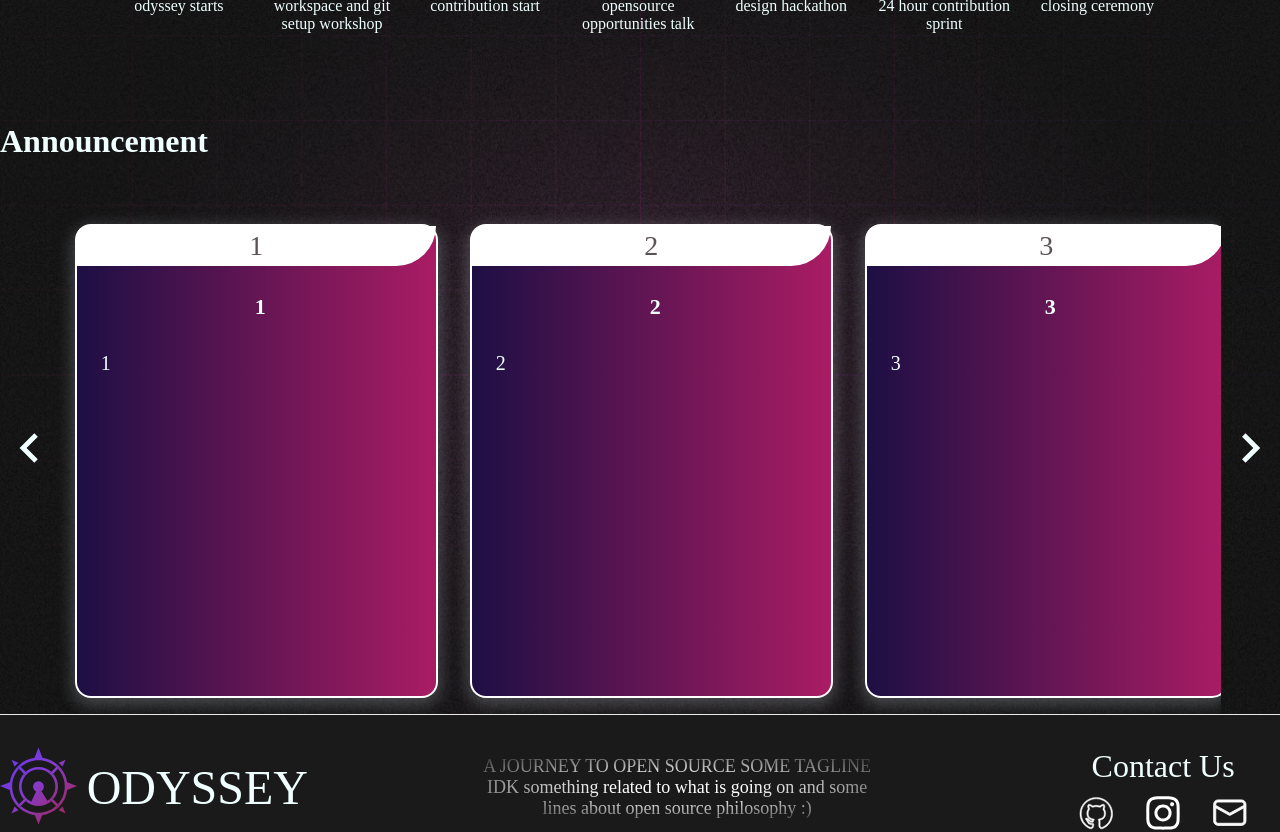
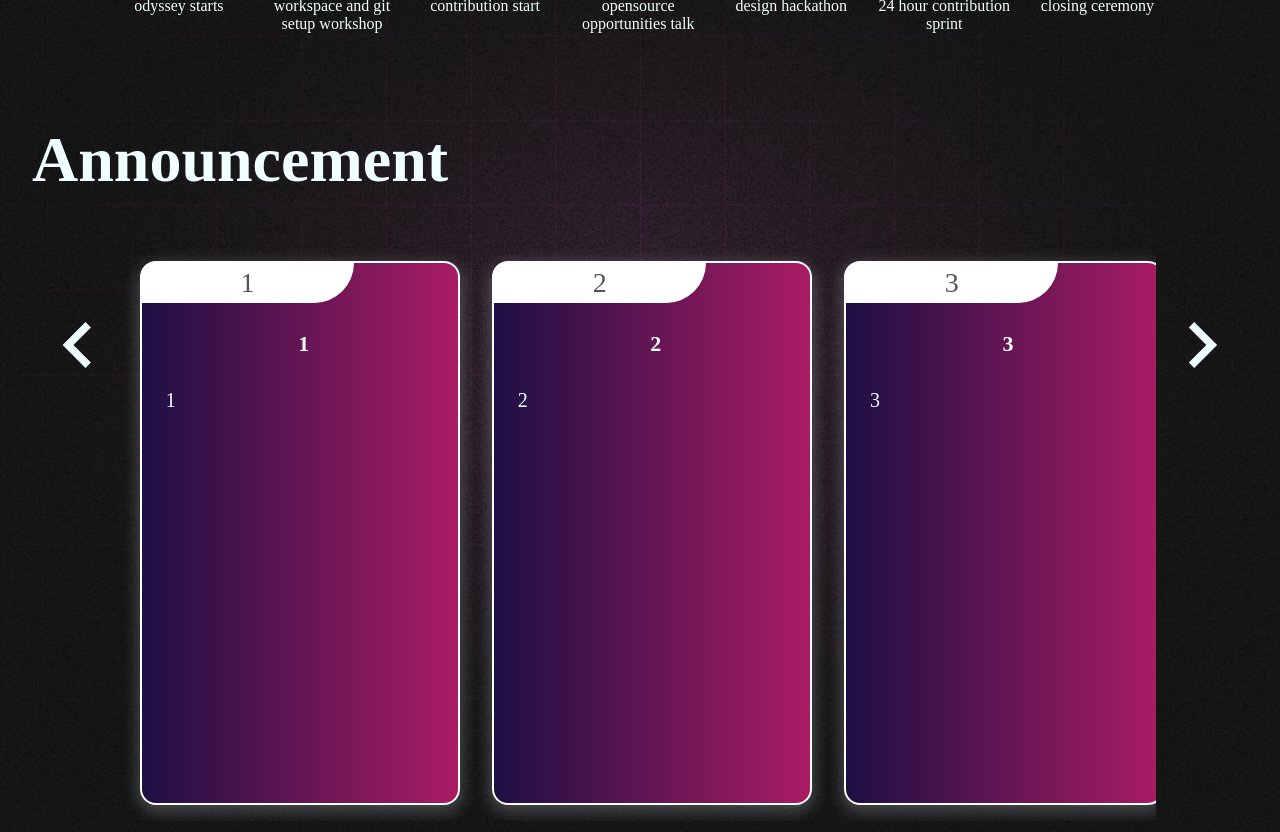
Before and after one commit to sdslabs/odyssey, a Next.js app in the folder frontend/: page / in a window 1280 px wide. Shown: the part 900-1732 px from the top of the page. Built offline with nearby package versions, Linux system fonts and the light colour scheme; no server answers; a web font is replaced by a local one.

Commit message:
announcement scrolling complete

```diff
--- a/frontend/components/Announcements.js
+++ b/frontend/components/Announcements.js
@@ -1,31 +1,28 @@
 import EventCard from "./EventCard";
 import {MdChevronLeft, MdChevronRight} from 'react-icons/md'
 
-const data=[1,2,3,4,5,6,7,8,9,10,11,12,13,14,15,16,17,18,19,20,21,22,23,24]
 
-const Announcement=({})=>{
+const Announcement=({data})=>{
   function slideLeft(){
     var slider=document.getElementById('events')
     if(!slider){
-      console.log("nai hua render")
       return
     }
-    slider.scrollLeft= slider.scrollLeft-444.23
+    slider.scrollLeft= slider.scrollLeft - ((document.getElementsByClassName("card")[0].scrollWidth+35)*3)
   }
    function slideRight(){
     var slider=document.getElementById('events')
     if(!slider){
-      console.log("nai hua render")
       return
     }
-    slider.scrollLeft= slider.scrollLeft+444.23
+    slider.scrollLeft= slider.scrollLeft + ((document.getElementsByClassName("card")[0].scrollWidth+35)*3)
   }
   return(
     <div className="announcement">
       <h1>Announcement</h1>
 
       <div className='anouncebox'>
-      <MdChevronLeft onClick={()=>slideLeft()} size={480}/>
+      <MdChevronLeft onClick={()=>slideLeft()} size={200}/>
       <div className="events" id="events">
       {data.map((item)=>{
         return(
@@ -36,9 +33,8 @@ const Announcement=({})=>{
         description={item}/>);
       })}
       </div>
-      <MdChevronRight onClick={()=>slideRight()} size={480}/>
+      <MdChevronRight onClick={()=>slideRight()} size={200}/>
       </div>
-
     </div>
   );
 }
--- a/frontend/pages/index.js
+++ b/frontend/pages/index.js
@@ -1,13 +1,14 @@
 import HomePage from "../components/HomePage";
 import Timeline from "../components/Timeline";
 import Announcement from "../components/Announcements"
+const data=[1,2,3,4,5,6,7,8,9,10,11,12,13,14,15,16,17,18,19,20,21,22,23,24]
 
 export default function Home() {
   return (
     <div>
       <HomePage />
       <Timeline />
-      <Announcement/>
+      <Announcement data={data}/>
     </div>
   );
 }
--- a/frontend/styles/modules/Card.scss
+++ b/frontend/styles/modules/Card.scss
@@ -5,9 +5,9 @@
     border-radius: 1rem;
     border: 0.15rem solid rgba(233, 69, 96, 0.8);
     box-sizing: border-box;
-    min-width: 22.6875rem;
+    min-width: 31%;
     font-size: 1.25rem;
-    height: 29.615625rem;
+    height: 34rem;
     border-color: #FFFFFF;
   }
 
@@ -15,7 +15,8 @@
     background-color: white;
     border-bottom-right-radius: 4rem;
     align-self: flex-start;
-    min-width: max-content;
+    min-width: 67%;
+    width:max-content;
     border-top-left-radius: 0.95rem;
   }
 
--- a/frontend/styles/modules/Home.scss
+++ b/frontend/styles/modules/Home.scss
@@ -141,10 +141,16 @@
 .anouncebox{
   display: flex;
   flex: row;
-
+}
+.announcement{
+  margin: 2rem;
+  h1{
+    font-size: 4rem;
+  }
 }
 
 .events{
+  scroll-behavior: smooth;
   overflow-x: hidden;
   display: flex;
   flex: row;
```
